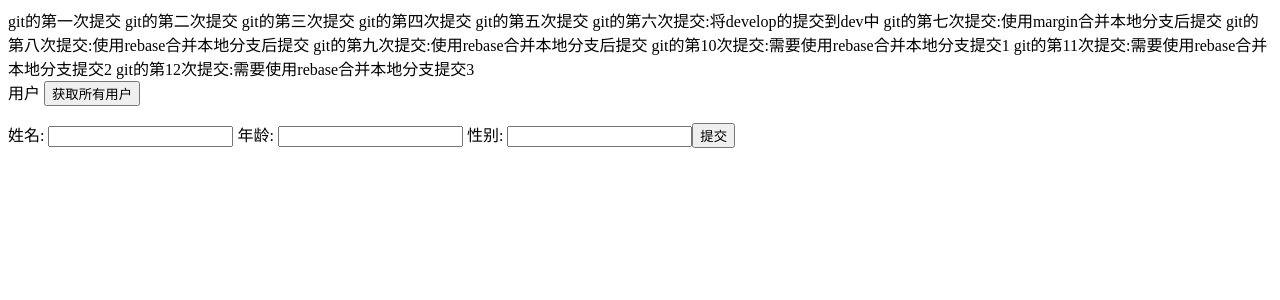
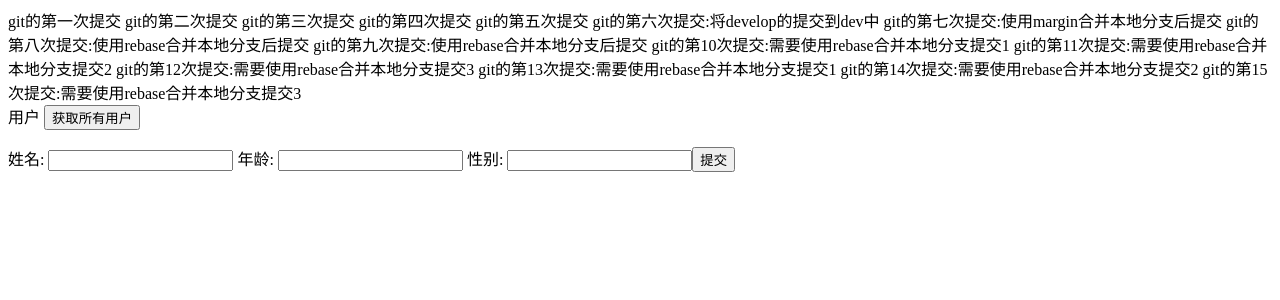
Before and after one commit to 2568452755/curd-client, a Vue app: page / in a window 1280 px wide. Shown: the top 300 px of the page. Built offline with nearby package versions, Linux system fonts and the light colour scheme.

Commit message:
git的第13次提交-本地

```diff
--- a/src/App.vue
+++ b/src/App.vue
@@ -12,6 +12,9 @@
     git的第10次提交:需要使用rebase合并本地分支提交1
     git的第11次提交:需要使用rebase合并本地分支提交2
     git的第12次提交:需要使用rebase合并本地分支提交3
+    git的第13次提交:需要使用rebase合并本地分支提交1
+    git的第14次提交:需要使用rebase合并本地分支提交2
+    git的第15次提交:需要使用rebase合并本地分支提交3
     <user />
   </div>
 </template>
```
Also changed, not shown: 1 other file (tests, documents, lock files or other folders).
